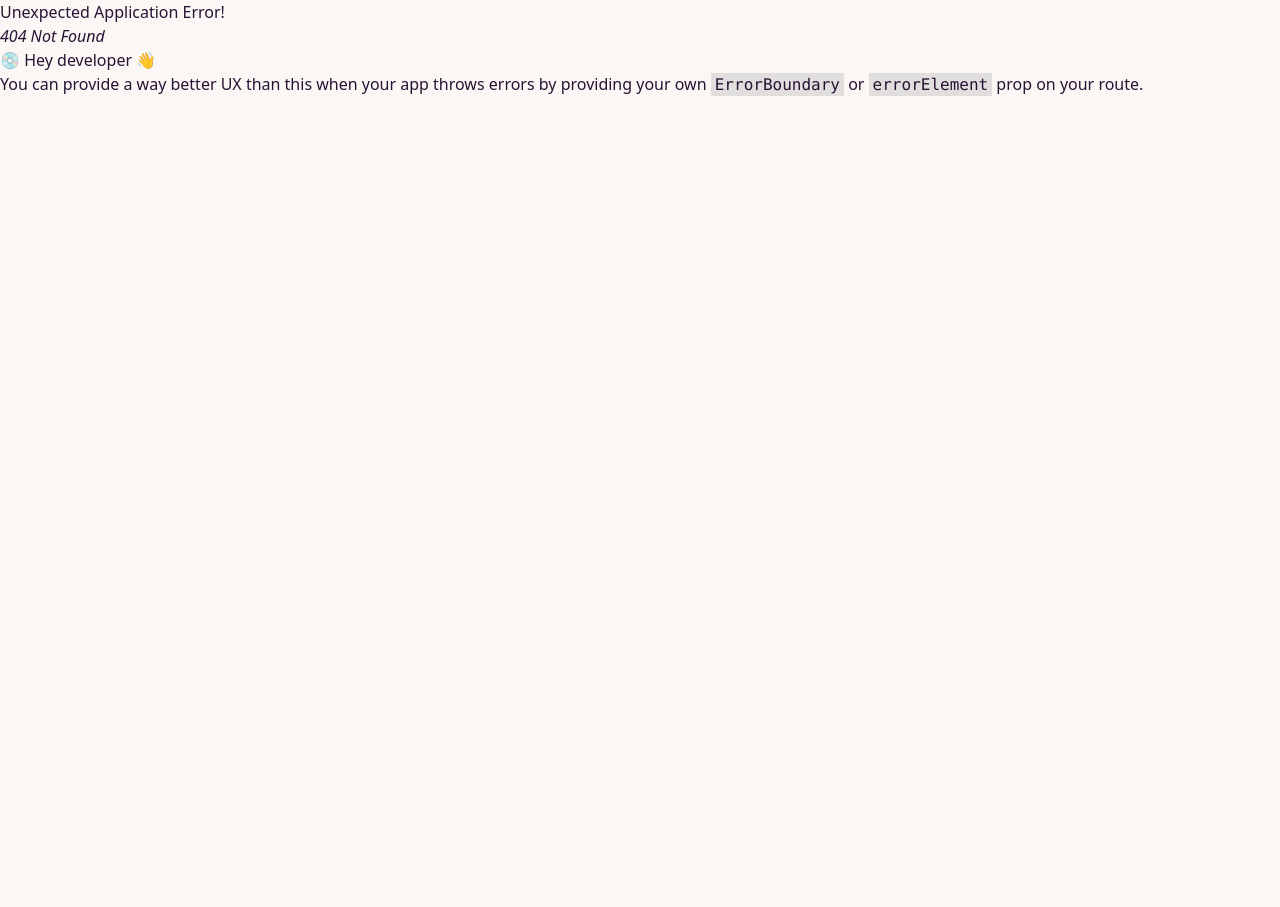
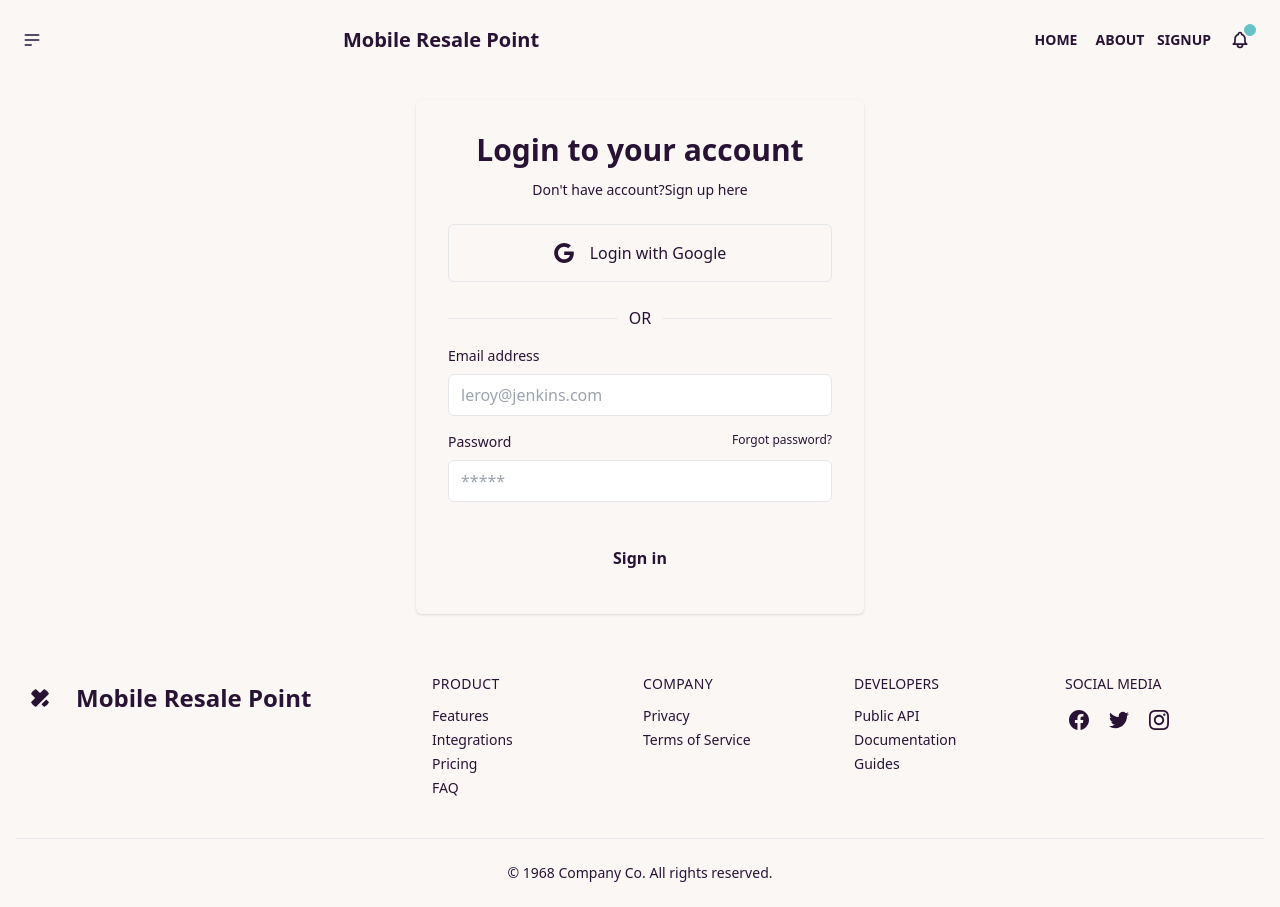
Before and after one commit to RafatRU42/last-assignment, a React (Create React App) app: page /signup in a window 1280 px wide. Before the commit this address had no page. Before the commit the page ends 800 px from the top, so only its background shows below. Built offline with nearby package versions, Linux system fonts and the light colour scheme.

Commit message:
signUp page created

```diff
--- a/src/Shared/Navbar/Navbar.js
+++ b/src/Shared/Navbar/Navbar.js
@@ -1,4 +1,5 @@
 import React from 'react';
+import { Link } from 'react-router-dom';
 
 const Navbar = () => {
     return (
@@ -12,6 +13,7 @@ const Navbar = () => {
               <li><a>Homepage</a></li>
               <li><a>Portfolio</a></li>
               <li><a>About</a></li>
+
             </ul>
           </div>
         </div>
@@ -20,13 +22,14 @@ const Navbar = () => {
         </div>
         <div className="navbar-end m-2">
           <button className="btn btn-ghost btn-circle mx-2">
-            Home
+          <Link to={'/'}>Home</Link>
+
           </button>
           <button className="btn btn-ghost btn-circle mx-2">
             About
           </button>
           <button className="btn btn-ghost btn-circle mx-2">
-            Login
+          <Link to={'/signup'}>SignUp</Link>
           </button>
           <button className="btn btn-ghost btn-circle">
             <div className="indicator">
--- a/src/Shared/Routes/Routes.js
+++ b/src/Shared/Routes/Routes.js
@@ -2,10 +2,12 @@ import React from 'react';
 import { createBrowserRouter } from 'react-router-dom';
 import Main from '../../Main/Main';
 import Home from '../../Pages/Home/Home';
+import SignUp from '../SignUp/SignUp';
 
 const router = createBrowserRouter([
     {path:'/',element:<Main></Main>,children:[
-        {path:'/',element:<Home></Home>}
+        {path:'/',element:<Home></Home>},
+        {path:'/signup',element:<SignUp></SignUp>},
     ]}
 ])
 
--- /dev/null
+++ b/src/Shared/SignUp/SignUp.js
@@ -0,0 +1,49 @@
+import React from 'react';
+
+const SignUp = () => {
+    return (
+        <div>
+
+            <div className="mx-auto my-5 justify-center w-full max-w-md p-4 rounded-md shadow sm:p-8 light:bg-gray-900 light:text-gray-100 lg:justify-center">
+                <h2 className="mb-3 text-3xl font-semibold text-center">Login to your account</h2>
+                <p className="text-sm text-center dark:text-gray-400">Don't have account?
+                    <a href="#" rel="noopener noreferrer" className="focus:underline hover:underline">Sign up here</a>
+                </p>
+                <div className="my-6 space-y-4">
+                    <button aria-label="Login with Google" type="button" className="flex items-center justify-center w-full p-4 space-x-4 border rounded-md focus:ring-2 focus:ring-offset-1 dark:border-gray-400 focus:ring-violet-400">
+                        <svg xmlns="http://www.w3.org/2000/svg" viewBox="0 0 32 32" className="w-5 h-5 fill-current">
+                            <path d="M16.318 13.714v5.484h9.078c-0.37 2.354-2.745 6.901-9.078 6.901-5.458 0-9.917-4.521-9.917-10.099s4.458-10.099 9.917-10.099c3.109 0 5.193 1.318 6.38 2.464l4.339-4.182c-2.786-2.599-6.396-4.182-10.719-4.182-8.844 0-16 7.151-16 16s7.156 16 16 16c9.234 0 15.365-6.49 15.365-15.635 0-1.052-0.115-1.854-0.255-2.651z"></path>
+                        </svg>
+                        <p>Login with Google</p>
+                    </button>
+
+                </div>
+                <div className="flex items-center w-full my-4">
+                    <hr className="w-full dark:text-gray-400" />
+                    <p className="px-3 dark:text-gray-400">OR</p>
+                    <hr className="w-full dark:text-gray-400" />
+                </div>
+                <form novalidate="" action="" className="space-y-8 ng-untouched ng-pristine ng-valid">
+                    <div className="space-y-4">
+                        <div className="space-y-2">
+                            <label for="email" className="block text-sm">Email address</label>
+                            <input type="email" name="email" id="email" placeholder="leroy@jenkins.com" className="w-full px-3 py-2 border rounded-md dark:border-gray-700 dark:bg-gray-900 dark:text-gray-100 focus:dark:border-violet-400" />
+                        </div>
+                        <div className="space-y-2">
+                            <div className="flex justify-between">
+                                <label for="password" className="text-sm">Password</label>
+                                <a rel="noopener noreferrer" href="#" className="text-xs hover:underline dark:text-gray-400">Forgot password?</a>
+                            </div>
+                            <input type="password" name="password" id="password" placeholder="*****" className="w-full px-3 py-2 border rounded-md dark:border-gray-700 dark:bg-gray-900 dark:text-gray-100 focus:dark:border-violet-400" />
+                        </div>
+                    </div>
+                    <button type="button" className="w-full px-8 py-3 font-semibold rounded-md dark:bg-violet-400 dark:text-gray-900">Sign in</button>
+                </form>
+            </div>
+        </div>
+
+
+    );
+};
+
+export default SignUp;
```
